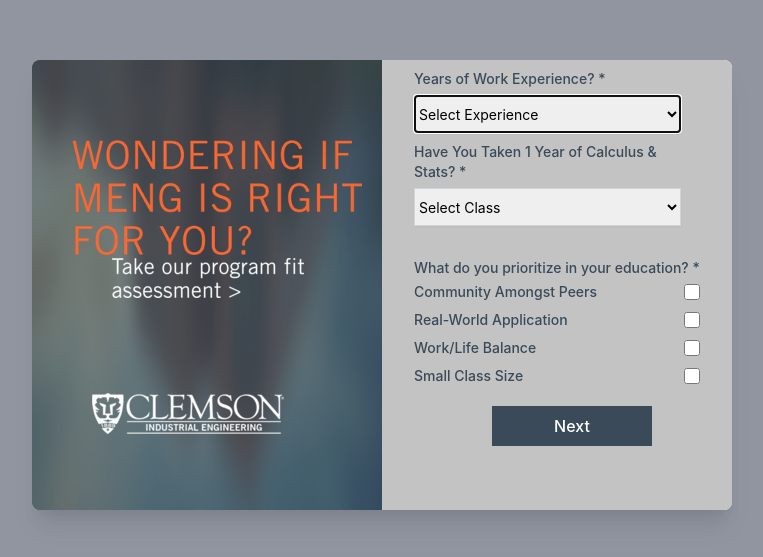
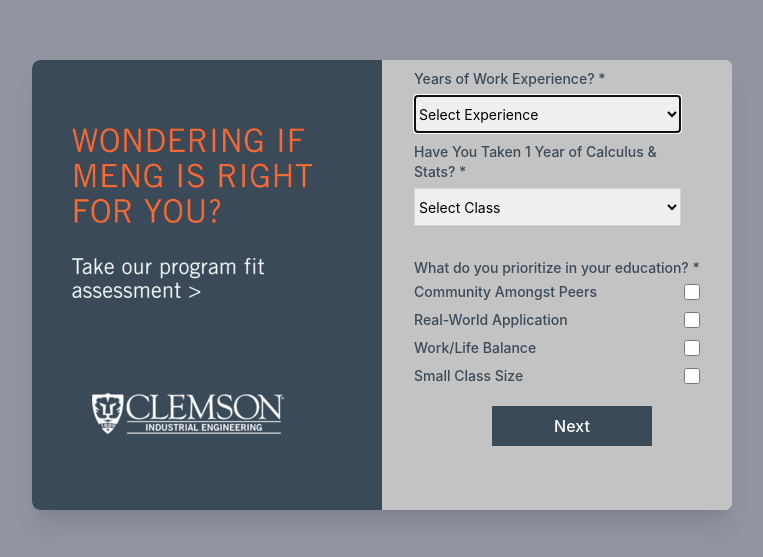
Before and after one commit to Stealth-by-Halda/Clemson-MEng, a React (Create React App) app: page / in a window 1280 px wide. Shown: the part 115-672 px from the top of the page, without its empty margins (258-1021 px from the left). Built offline with nearby package versions, Linux system fonts and the light colour scheme; a web font is replaced by a local one.

Commit message:
updated some assessibility options

```diff
--- a/package.json
+++ b/package.json
@@ -21,7 +21,7 @@
     "build": "craco build",
     "test": "craco test",
     "eject": "react-scripts eject",
-    "start-dev": "react-scripts start",
+    "start-dev": "craco start",
     "build-dev": "react-scripts build",
     "test-dev": "react-scripts test"
   },
--- a/src/Modal.js
+++ b/src/Modal.js
@@ -80,7 +80,7 @@ export default function Modal() {
     if (watchAllFields.Experience === "1-2 years") {
       return (
         <>
-        <div className="text-center m-6">
+        <div className="text-center m-6" tabIndex="0">
         <p className="mb-4">
         <span id="response-content" className="space-y-4">
          We recommend at least 3 years to ensure you know your field enough to improve it
@@ -217,14 +217,14 @@ export default function Modal() {
                 {/* Billboard Left */}
                 {
                 currentPage < 3 ?
-                <div className="col-start-1 sm:mt-0 relative" style={{backgroundColor: '#3A4A58'}} id="colstart1">
-                  <div className="mt-2 sm:mt-0">
+                <div className="col-start-1 mt-0 top-0" style={{backgroundColor: '#3A4A58'}} id="colstart1">
+                  <div className="mt-0 md:mt-2">
                       {/* <h1 className="m-4 w-topBillboardText h-topBillboardText font-sans not-italic font-extrabold text-billboardHeader leading-billboardHeader text-crownRed">ARE YOU READY FOR A GRADUATE PROGRAM?</h1>
                       <h3 className="m-4 font-sans font-medium">Find out in 30 seconds!</h3> */}
-                      <img src={background} className="md:h-459px  h-0 md:absolute  sm:top-0 sm:left-0" id="backgroundimage" alt=""/>
-                      <img src={Right} className="h-115px md:mt-20 mt-10 ml-10 mb-5 md:absolute" id="readyimage" alt=""/>
-                      <img src={Assess} className="h-40px md:absolute ml-10 mb-5 md:left-10 md:bottom-48" id="assess" alt=""/>
-                      <img src={Logo} className="md:absolute ml-10 pb-5 md:left-5 md:bottom-14" id="logo" alt=""/>
+                      {/* <img src={background} className="md:h-459px  h-0 md:absolute  sm:top-0 sm:left-0" id="backgroundimage" alt=""/> */}
+                      <img src={Right} className="h-115px md:mt-10 pt-5 ml-10 mb-5 md:absolute" id="readyimage" alt=""/>
+                      <img src={Assess} className="h-40px md:absolute ml-10 mb-5 md:bottom-48" id="assess" alt="Take Our Program fit assessment"/>
+                      <img src={Logo} className="md:absolute ml-10 pb-5 md:left-5 md:bottom-14" id="logo" alt="Clemson Logo"/>
                      {/*}  <img src={halda} className="mt-24 ml-4 w-24 bottom-5 right-5 absolute" id="halda" alt=""/> */}
 </div>
                   </div>
@@ -269,7 +269,7 @@ export default function Modal() {
                                       <option value="Business">Business</option>
                                       <option value="Take/Pass them by next May">Take/Pass them by next May?</option>
                                     </select>
-                                    <legend  style={{color: "#3A4A58"}} className="text-sm font-medium pt-8">What do you prioritize in your education? *</legend>
+                                    <legend  style={{color: "#3A4A58"}} className="text-sm font-medium pt-8" tabIndex="0">What do you prioritize in your education? *</legend>
                                     {priority.map((priority, priorityIdx) => (
                                           <div key={priorityIdx} className="relative flex items-start py-1">
                                             <div className="min-w-0 flex-1 text-sm">
@@ -351,8 +351,8 @@ export default function Modal() {
                             currentPage === 3 ?
                             <>
                                 <div className="h-28 mb-2 text-center pt-4" style={{ backgroundColor: '#3A4A58'}}>
-                                  <p className="text-3xl font-semibold" style={{ color: "#F66733"}}>Thank you, {watchFirstName}!</p>
-                                  <p className="text-base font-medium" style={{ color: "#F66733", margin: '20px'}}>From what you've told us...</p>
+                                  <p className="text-3xl font-semibold" style={{ color: "white"}} tabIndex="0">Thank you, {watchFirstName}!</p>
+                                  <p className="text-base font-medium" style={{ color: "white", margin: '20px'}} tabIndex="0">From what you've told us...</p>
                                 </div>
                                       {programDecision()}
                                 {/* <section id="confirmation-response" style={{ maxWidth: '425px', minWidth: 'auto', height: '162px', backgroundColor: 'white', margin: 'auto'}}>
```
